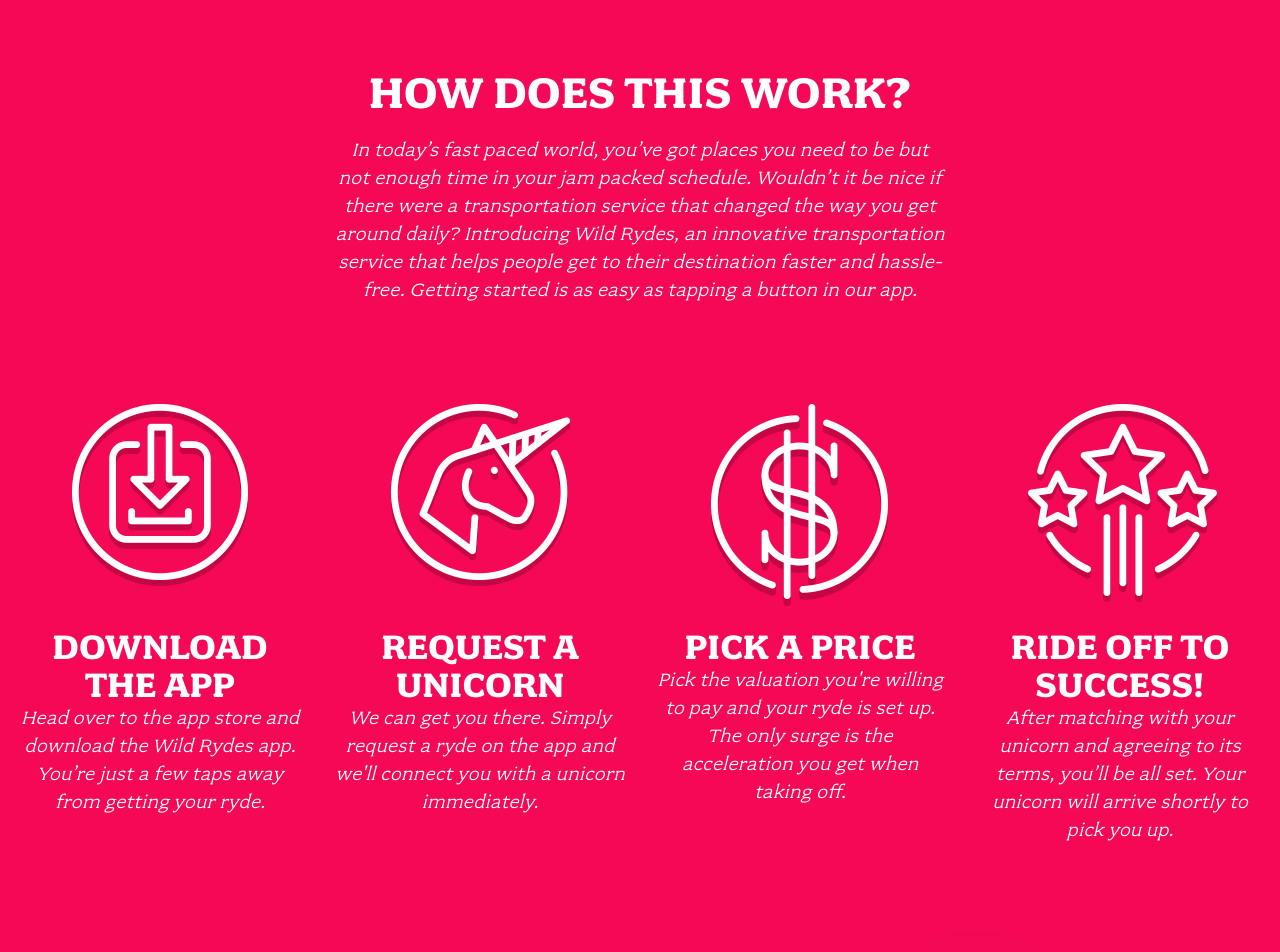
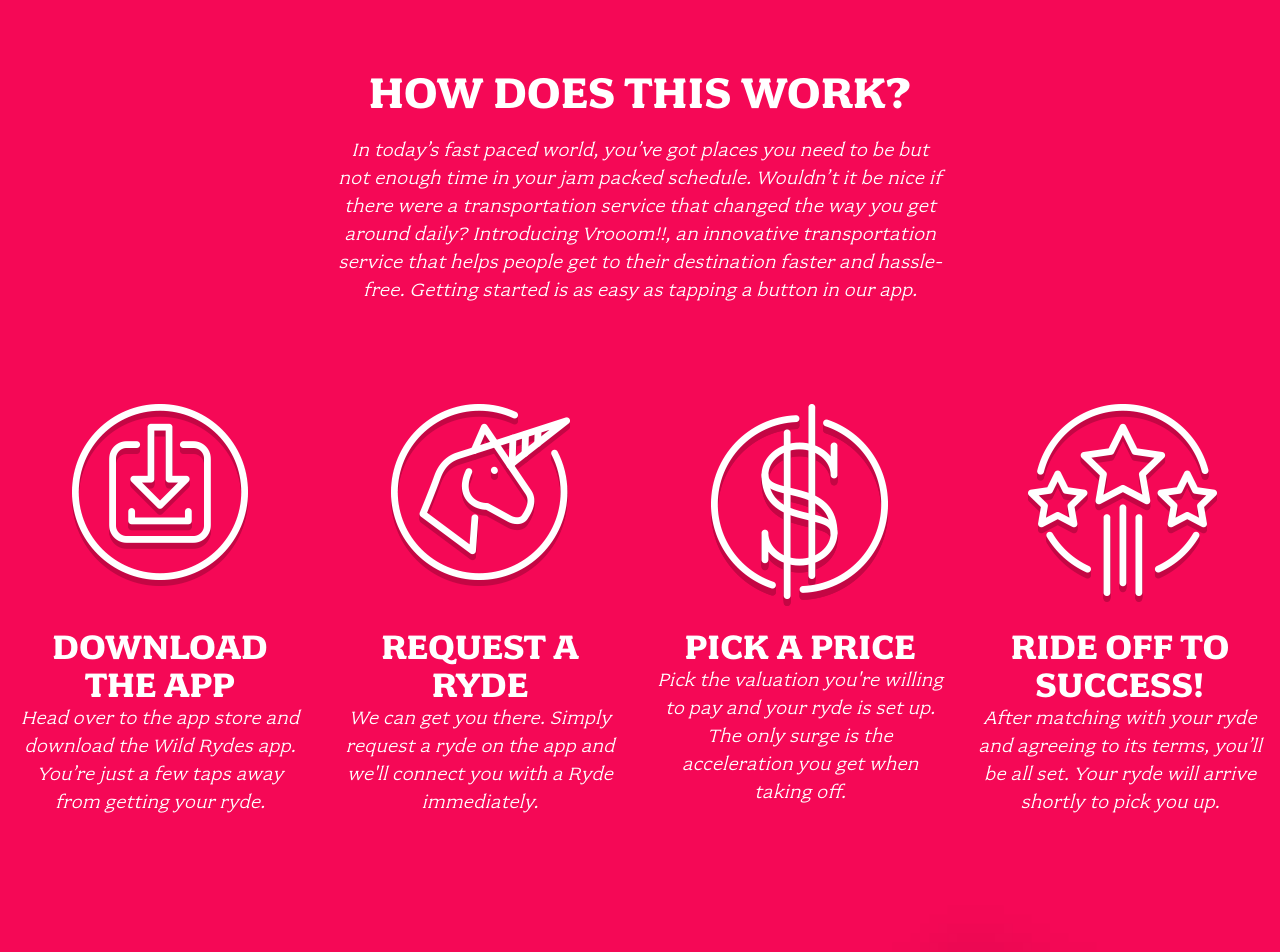
Before and after one commit to MarriKarunyaReddy/vrooom, a plain HTML site: page index.html in a window 1280 px wide. Shown: the part 960-1912 px from the top of the page. Drawn offline with Linux system fonts and the light colour scheme.

Commit message:
update-index

```diff
--- a/index.html
+++ b/index.html
@@ -32,7 +32,7 @@
     <div class="row column large-9 xlarge-6 xxlarge-4">
       <h2 class="section-title">How Does This Work?</h2>
       <p class="content">
-        In today’s fast paced world, you’ve got places you need to be but not enough time in your jam packed schedule. Wouldn’t it be nice if there were a transportation service that changed the way you get around daily? Introducing Wild Rydes, an innovative transportation service that helps people get to their destination faster and hassle-free. Getting started is as easy as tapping a button in our app.
+        In today’s fast paced world, you’ve got places you need to be but not enough time in your jam packed schedule. Wouldn’t it be nice if there were a transportation service that changed the way you get around daily? Introducing Vrooom!!, an innovative transportation service that helps people get to their destination faster and hassle-free. Getting started is as easy as tapping a button in our app.
       </p>
     </div>
 
@@ -46,8 +46,8 @@
 
       <div class="column">
         <div class="home-about-block">
-          <h3 class="title icon-unicorn">Request A Unicorn</h3>
-          <p class="content">We can get you there. Simply request a ryde on the app and we'll connect you with a unicorn immediately.</p>
+          <h3 class="title icon-unicorn">Request A Ryde</h3>
+          <p class="content">We can get you there. Simply request a ryde on the app and we'll connect you with a Ryde immediately.</p>
         </div>
       </div>
 
@@ -61,7 +61,7 @@
       <div class="column">
         <div class="home-about-block">
           <h3 class="title icon-success">Ride Off To Success!</h3>
-          <p class="content">After matching with your unicorn and agreeing to its terms, you’ll be all set. Your unicorn will arrive shortly to pick you up.</p>
+          <p class="content">After matching with your ryde and agreeing to its terms, you’ll be all set. Your ryde will arrive shortly to pick you up.</p>
         </div>
       </div>
     </div>
@@ -71,7 +71,7 @@
     <div class="row column large-9 xlarge-6 xxlarge-4">
       <h2 class="section-title">Our Story</h2>
       <p class="content">
-        Wild Rydes was started by a former hedge fund analyst and a software developer. The two long-time friends happened upon the Wild Rydes idea after attending a silent yoga retreat in Nevada. After gazing upon the majestic herds of unicorns prancing across a surreal Nevada sunset, they witnessed firsthand the poverty and unemployment endemic to that once proud race. Whether it was modern society’s reliance on science over magic or not, we’ll never know the cause of their Ozymandian downfall and fade to obscurity. Moved by empathy, romance, and free enterprise, they saw an opportunity to marry society’s demand for faster, more flexible transportation to underutilized beasts of labor through an on-demand market making transportation app. Using the founders’ respective expertise in animal husbandry and software engineering, Wild Rydes was formed and has since raised untold amounts of venture capital. Today, Wild Rydes has thousands of unicorns in its network fulfilling hundreds of rydes each day.
+        Wild Rydes was started by a former hedge fund analyst and a software developer. The two long-time friends happened upon the Wild Rydes idea after attending a silent yoga retreat in Nevada. After gazing upon the majestic herds of rydes prancing across a surreal Nevada sunset, they witnessed firsthand the poverty and unemployment endemic to that once proud race. Whether it was modern society’s reliance on science over magic or not, we’ll never know the cause of their Ozymandian downfall and fade to obscurity. Moved by empathy, romance, and free enterprise, they saw an opportunity to marry society’s demand for faster, more flexible transportation to underutilized beasts of labor through an on-demand market making transportation app. Using the founders’ respective expertise in animal husbandry and software engineering, Wild Rydes was formed and has since raised untold amounts of venture capital. Today, Wild Rydes has thousands of unicorns in its network fulfilling hundreds of rydes each day.
       </p>
     </div>
   </section>
```
Also changed, not shown: apply.html (+1 -1 lines).
